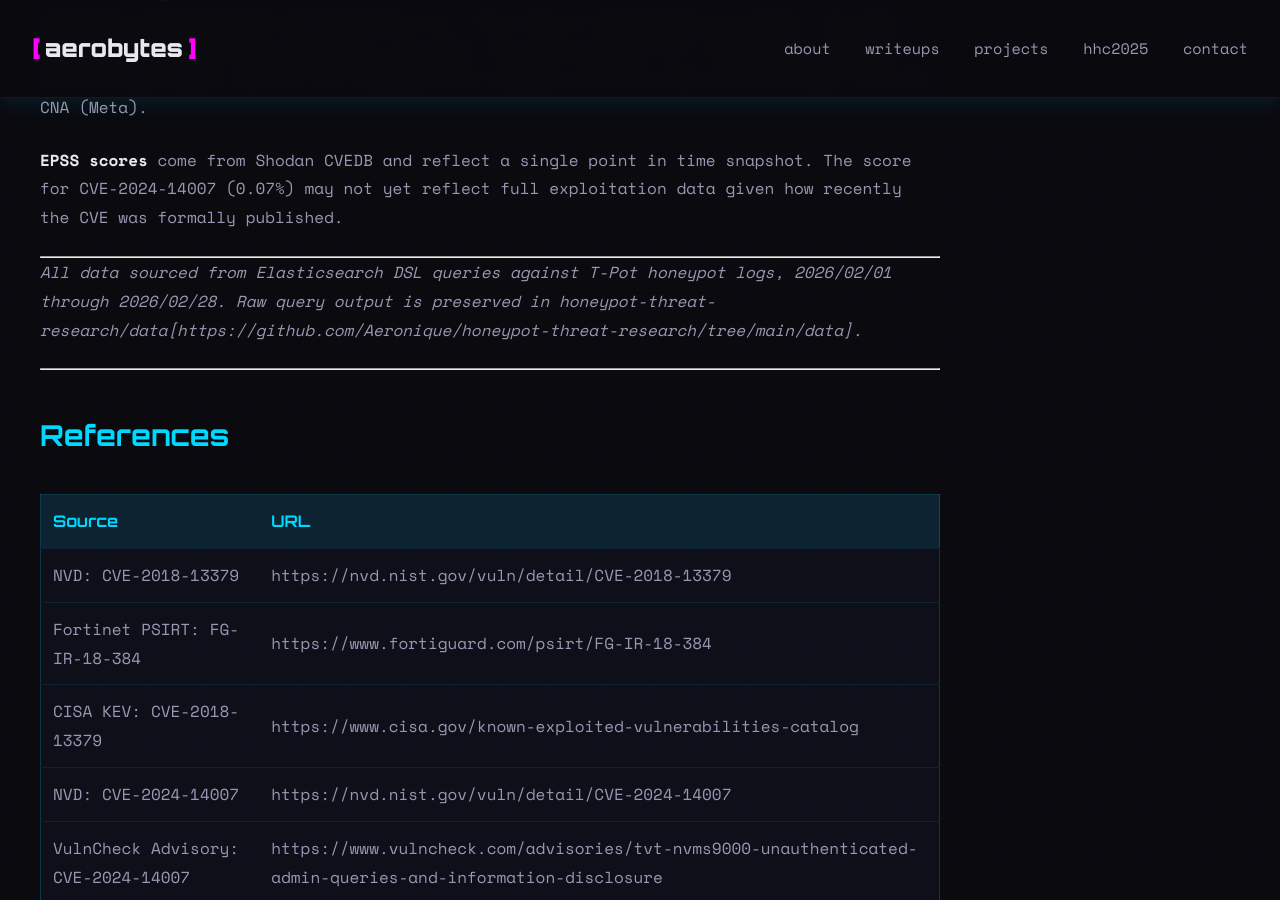
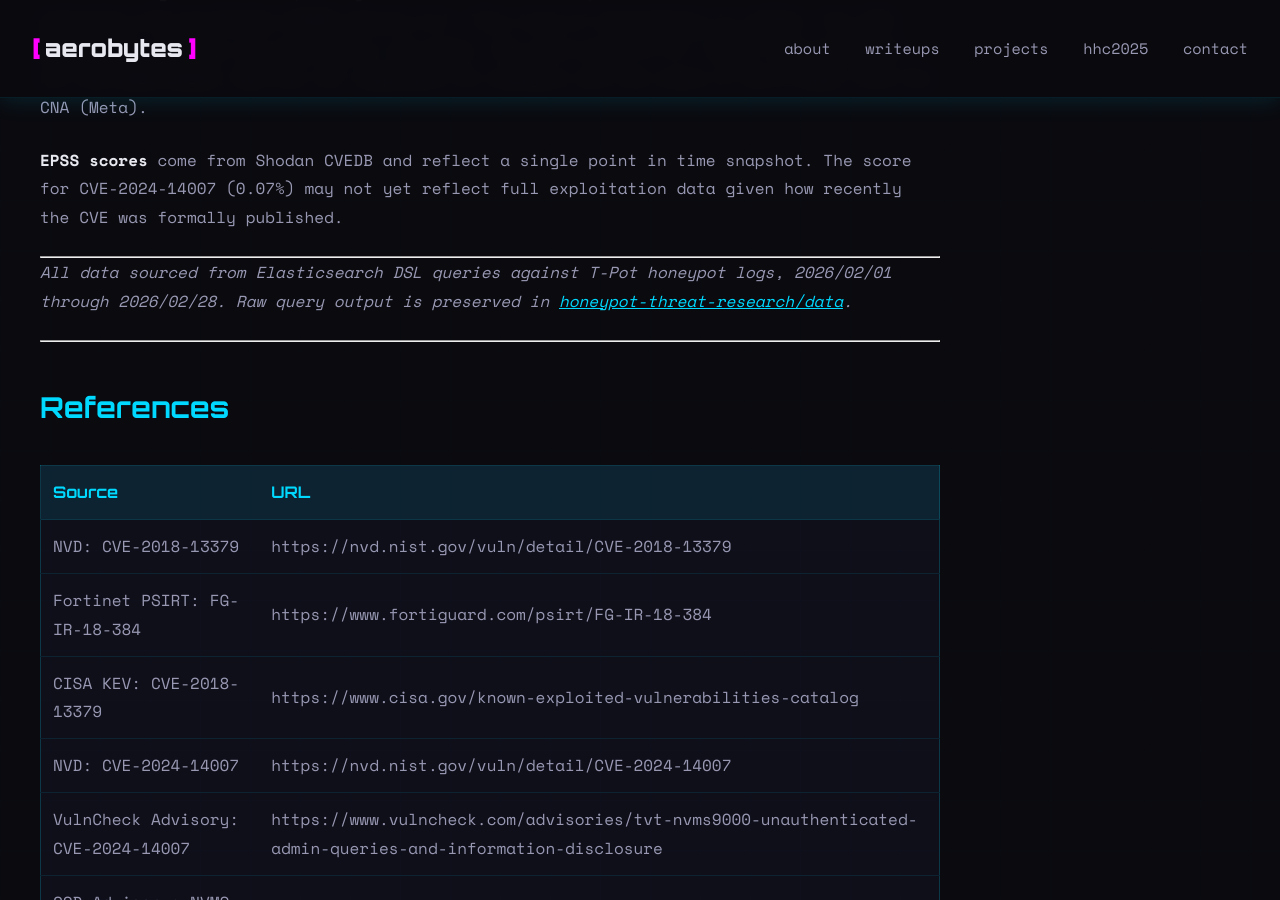
Before and after one commit to Aeronique/aerobytes-site, a Jekyll site: the page built from _posts/2026-03-05-honeypot-top-cves.md, in a window 1280 px wide and 900 px high, scrolled down 7561 px. Built offline with Jekyll 4.4.1, drawn with Linux system fonts in a browser that asks for light colours.

Commit message:
Update 2026-03-05-honeypot-top-cves.md

```diff
--- a/_posts/2026-03-05-honeypot-top-cves.md
+++ b/_posts/2026-03-05-honeypot-top-cves.md
@@ -161,7 +161,7 @@ An unsafe deserialization flaw in the React Server Components (RSC) "Flight" pro
 
 ---
 
-*All data sourced from Elasticsearch DSL queries against T-Pot honeypot logs, 2026/02/01 through 2026/02/28. Raw query output is preserved in honeypot-threat-research/data[https://github.com/Aeronique/honeypot-threat-research/tree/main/data].*
+*All data sourced from Elasticsearch DSL queries against T-Pot honeypot logs, 2026/02/01 through 2026/02/28. Raw query output is preserved in [honeypot-threat-research/data](https://github.com/Aeronique/honeypot-threat-research/tree/main/data).*
 
 ---
 
```
